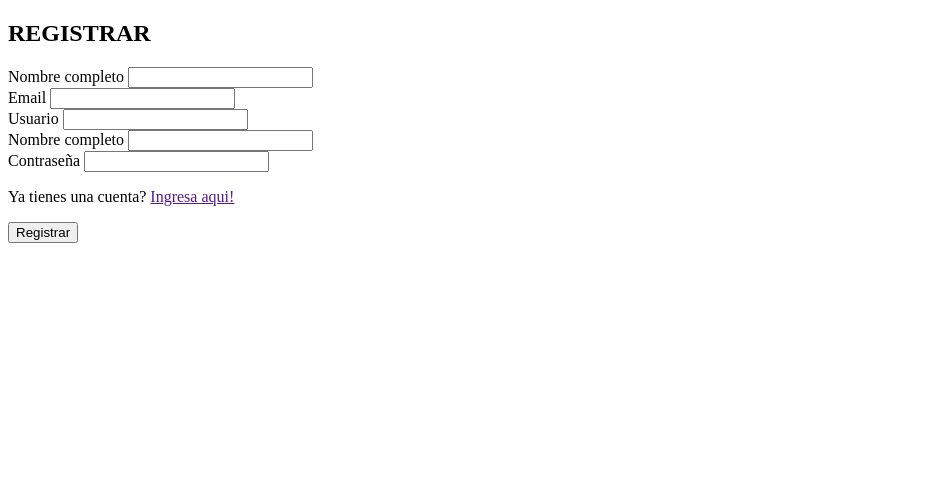
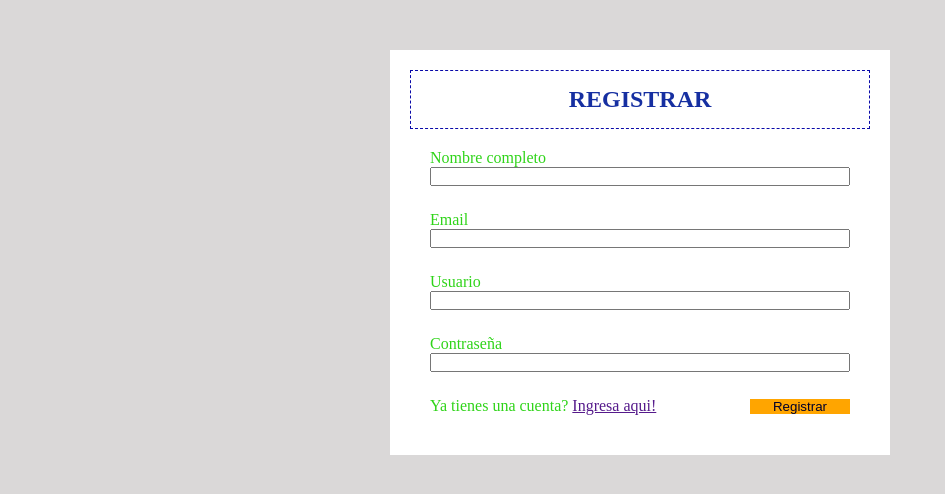
Before and after one commit to guilleocampo/formulario-funcional, a plain HTML site: page index.html in a window 1280 px wide. Shown: the whole page, without its empty margins (0-945 px from the left). Drawn offline with Linux system fonts and the light colour scheme.

Commit message:
Se agrego la carpeta de css con stylos

```diff
--- /dev/null
+++ b/css/stylos.css
@@ -0,0 +1,56 @@
+*{
+    margin: 0;
+    padding: 0;
+    box-sizing: border-box;
+}
+body{
+    background: rgb(218,216, 216);
+}
+.conteiner{
+    width: 500px;
+    padding: 20px;
+    background: white;
+    margin: auto;
+    margin-top: 50px;
+}
+
+.titulo{
+    text-align: center;
+    border: solid rgb(9, 9, 168) 1px;
+    border-style:dashed ;
+    padding: 15px;
+    color: rgb(22, 47, 161);
+}
+
+.padre{
+    padding: 20px;
+    display: flex;
+    flex-direction: column;
+    gap: 25px;
+    color: rgb(47, 212, 25);
+
+}
+.nombre,.email,.usuario,.clave{
+    display: flex;
+    flex-direction: column;
+
+}
+.input{
+    padding: 10px;
+}
+.input:focus{
+    outline: solid rgb(194, 58, 40) 2px;
+}
+
+.cuenta{
+    display: flex;
+    justify-content: space-between;
+    align-items: center;
+}
+
+.boton{
+    width: 100px;
+    background: orange;
+    border: none;
+    color: rgb(1, 1, 43);
+}
--- a/index.html
+++ b/index.html
@@ -4,6 +4,7 @@
     <meta charset="UTF-8">
     <meta name="viewport" content="width=device-width, initial-scale=1.0">
     <title>Document</title>
+    <link rel="stylesheet" href="css/stylos.css">
 </head>
 <body>
     <div class="conteiner">
@@ -23,17 +24,13 @@
                     <label for="">Usuario</label>
                     <input type="text">
                 </div>
-                <div class="nombre">
-                    <label for="">Nombre completo</label>
-                    <input type="text">
-                </div>
                 <div class="clave">
                     <label for="">Contraseña</label>
                     <input type="password">
                 </div>
                 <div class="cuenta">
                     <p>Ya tienes una cuenta? <a href="">Ingresa aqui!</a></p>
-                    <input type="button" value="Registrar">
+                    <input class="boton" type="button" value="Registrar">
                 </div>
             </div>
 
```
